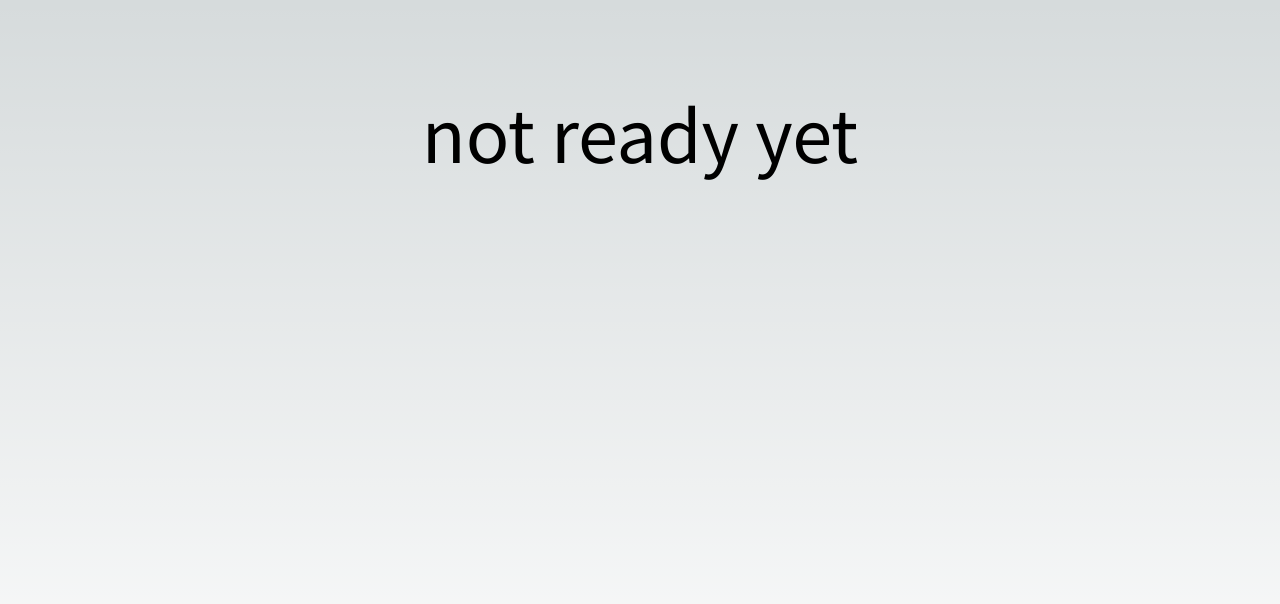
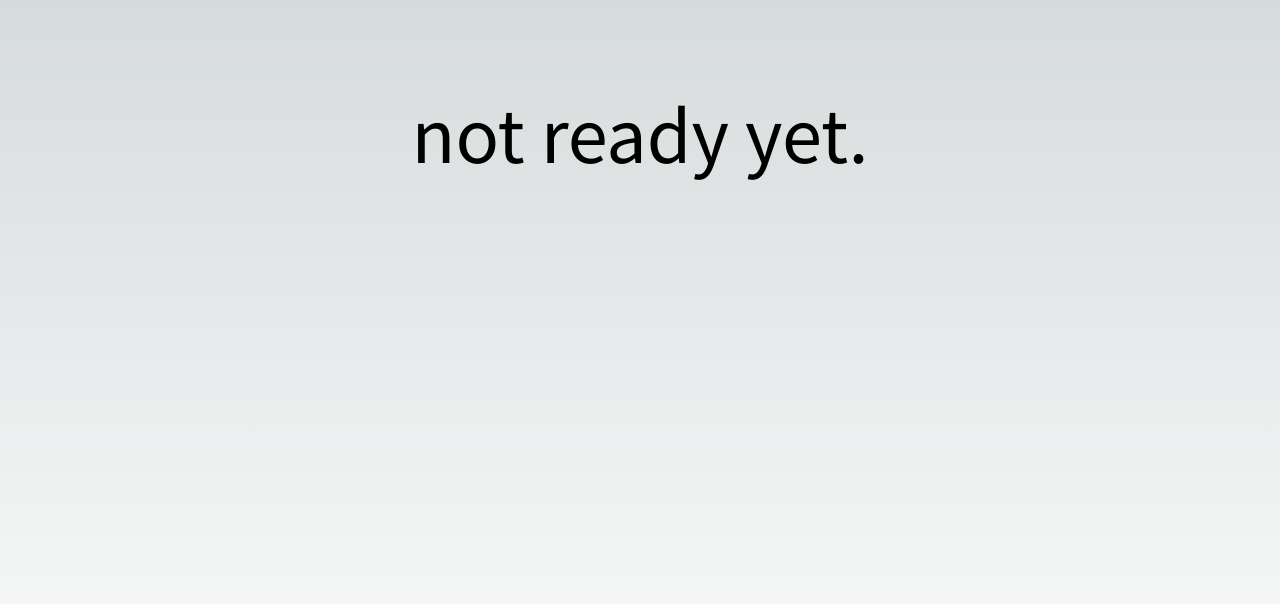
Before and after one commit to snoozedDev/mbsm, a Next.js app: page / in a window 1280 px wide. Shown: the top 604 px of the page. Built offline with nearby package versions, Linux system fonts and the light colour scheme.

Commit message:
github deploy test

```diff
--- a/src/app/page.tsx
+++ b/src/app/page.tsx
@@ -1,7 +1,7 @@
 export default function Home() {
   return (
     <main className="flex min-h-screen flex-col items-center justify-between py-24 px-4">
-      <h1 className="text-3xl sm:text-7xl">not ready yet</h1>
+      <h1 className="text-3xl sm:text-7xl">not ready yet.</h1>
     </main>
   );
 }
```
